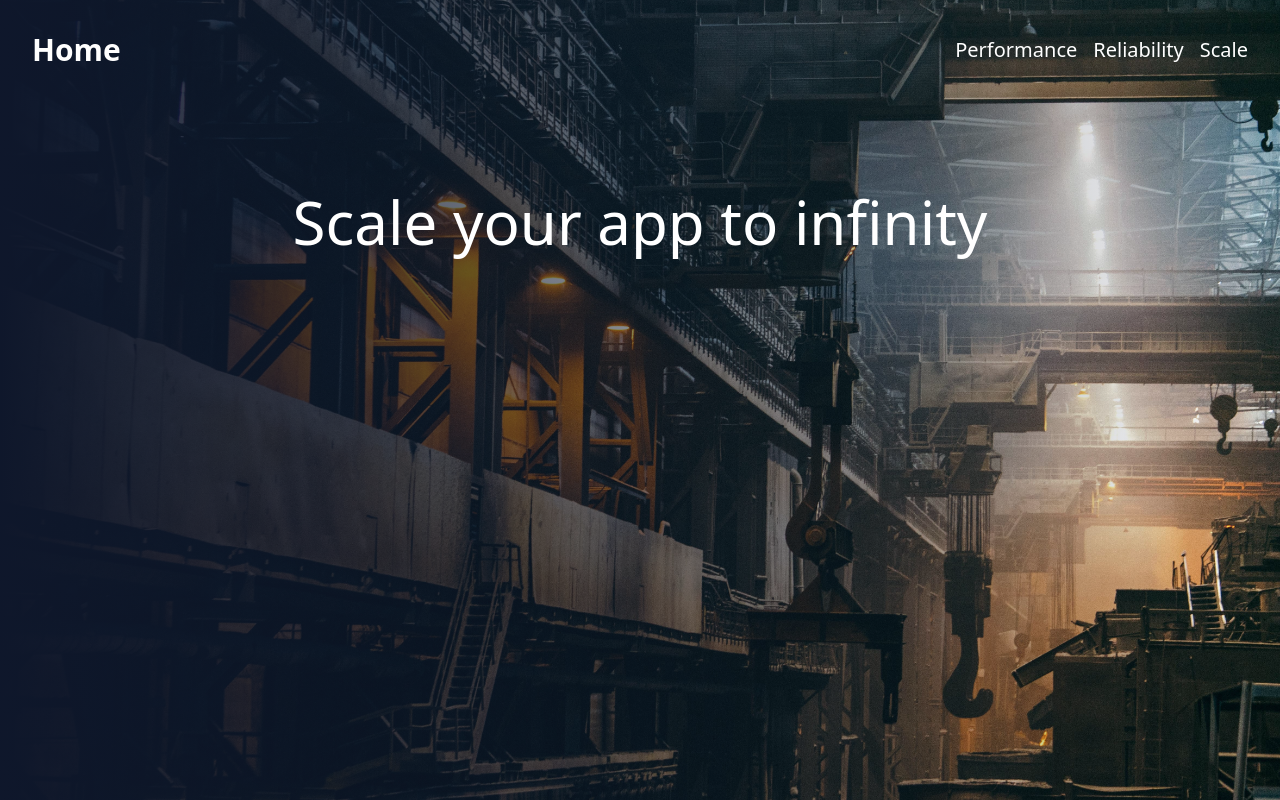
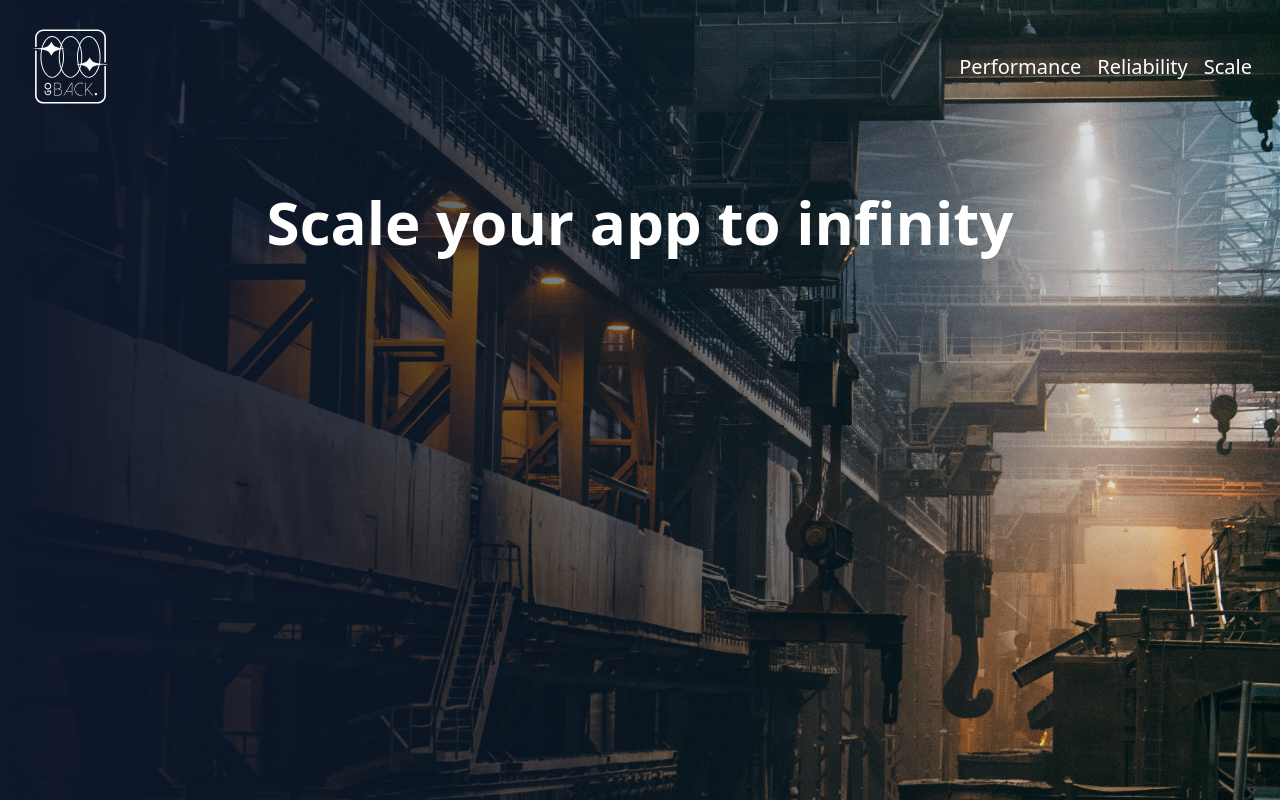
Before and after one commit to OGester/corp, a Next.js app: page /scale in a window 1280 px wide. Built offline with nearby package versions, Linux system fonts and the light colour scheme.

Commit message:
added my logo to home and  go-back svg to the header component

```diff
--- a/src/app/page.tsx
+++ b/src/app/page.tsx
@@ -1,3 +1,4 @@
+"use client";
 import homeImg from "/public/home.jpg";
 import Hero from "@/components/hero";
 
--- a/src/app/performance/page.tsx
+++ b/src/app/performance/page.tsx
@@ -1,3 +1,5 @@
+"use client";
+
 import Hero from "@/components/hero";
 import performanceImg from "/public/performance.jpg";
 
--- a/src/app/reliability/page.tsx
+++ b/src/app/reliability/page.tsx
@@ -1,3 +1,5 @@
+"use client";
+
 import Hero from "@/components/hero";
 import reliabilityImg from "/public/reliability.jpg";
 
--- a/src/app/scale/page.tsx
+++ b/src/app/scale/page.tsx
@@ -1,3 +1,5 @@
+"use client";
+
 import Hero from "@/components/hero";
 import scaleImg from "/public/scale.jpg";
 
--- a/src/components/header.tsx
+++ b/src/components/header.tsx
@@ -1,12 +1,21 @@
 import Link from "next/link";
+import Image from "next/image";
 
 export default function Header() {
   return (
-    <div className="w-full absolute text-white z-10">
-      <nav className="container relative flex flex-wrap items-center justify-between mx-auto p-8">
-        <Link href="/" className="font-bold text-3xl">
-          Home
+    <div className="w-full absolute  text-white z-10 px-1 bg">
+      <nav className="container relative flex flex-wrap items-center justify-between mx-auto p-6">
+        <Link href="/" className="flex items-center">
+          <Image
+            src="/goBack.svg"
+            alt="Site Logo"
+            width={40}
+            height={40}
+            className="w-[45px] h-[45px] sm:w-[50px] sm:h-[50px] md:w-[70px] md:h-[70px] lg:w-[85px] lg:h-[85px]"
+            priority
+          />
         </Link>
+
         <div className="space-x-4 text-xl">
           <Link href="/performance">Performance</Link>
           <Link href="/reliability">Reliability</Link>
@@ -16,3 +25,9 @@ export default function Header() {
     </div>
   );
 }
+
+{
+  /* <Link href="/" className="flex items-center">
+          Home
+        </Link> */
+}
--- a/src/components/hero.tsx
+++ b/src/components/hero.tsx
@@ -1,5 +1,6 @@
 import { StaticImageData } from "next/image";
 import Image from "next/image";
+import { usePathname } from "next/navigation";
 
 interface HeroProps {
   imgData: StaticImageData;
@@ -8,8 +9,10 @@ interface HeroProps {
 }
 
 export default function Hero(props: HeroProps) {
+  const pathname = usePathname();
+
   return (
-    <div className="relaive h-screen">
+    <div className="relaive h-screen ">
       <div className=" absolute -z-10 inset-0">
         <Image
           src={props.imgData}
@@ -19,9 +22,26 @@ export default function Hero(props: HeroProps) {
         />
         <div className="absolute inset-0 bg-gradient-to-r from-slate-900" />
       </div>
-      <div className=" pt-48 flex justify-center items-center">
-        <h1 className="text-white text-6xl">{props.title}</h1>
+      <div className=" pt-48 flex flex-col justify-center items-center text-center px-4">
+        {pathname === "/" && (
+          <div className="relative w-[260px] h-[90px] sm:w-[380px] sm:h-[120px] md:w-[480px] md:h-[150px] lg:w-[560px] lg:h-[180px] mb-6">
+            <Image
+              src="/OG-Logo.svg"
+              alt="Hero Logo"
+              fill
+              className="object-contain"
+              priority
+            />
+          </div>
+        )}
+        <h1 className="text-white text-4xl sm:text-5xl md:text-6xl font-semibold">
+          {props.title}
+        </h1>
       </div>
     </div>
   );
 }
+
+{
+  /* <div className="relative w-[120px] h-[54px] sm:w-[160px] sm:h-[72px] md:w-[200px] md:h-[90px] mb-6"> */
+}
```
Also changed, not shown: public/OG-Logo.svg (added), public/goBack.svg (added).
